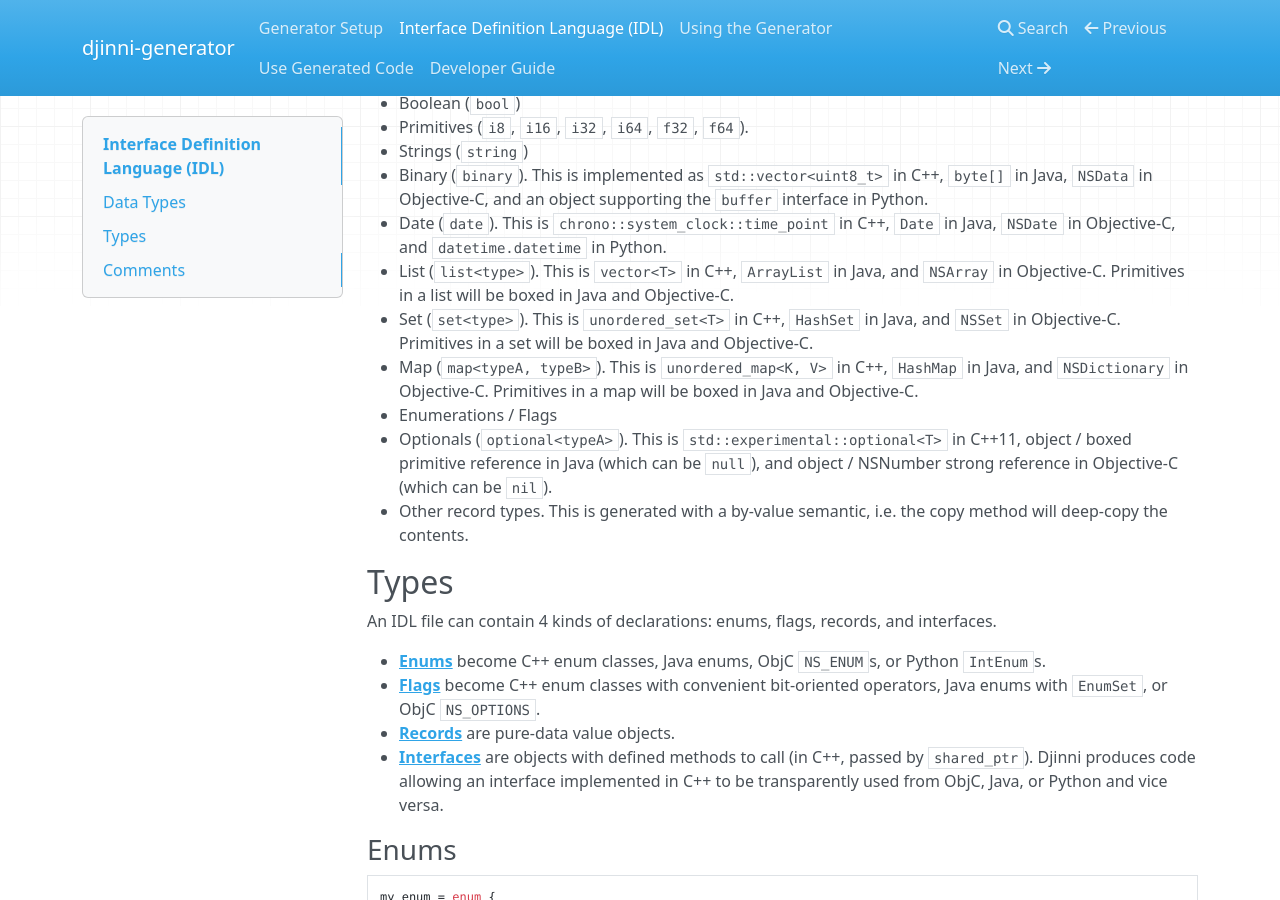
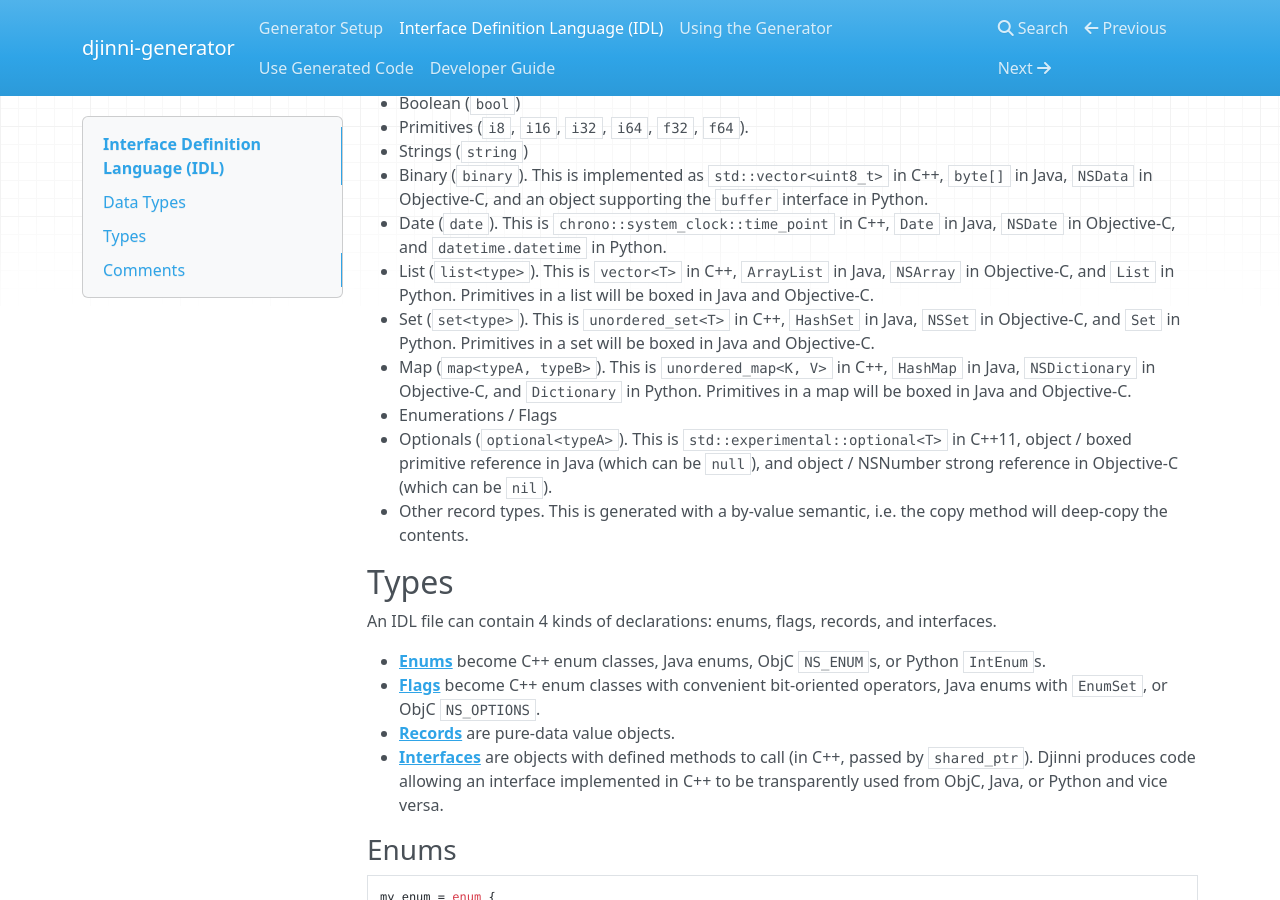
Before and after one commit to cross-language-cpp/djinni-generator, an MkDocs documentation site: the page built from docs/idl.md, in a window 1280 px wide and 900 px high, scrolled down 1418 px. Built offline with MkDocs 1.6.1, drawn with Linux system fonts in a browser that asks for light colours; nearby versions of some CDN libraries.

Commit message:
Add Python documentation for the basic data structures

```diff
--- a/docs/idl.md
+++ b/docs/idl.md
@@ -81,12 +81,13 @@
    `NSData` in Objective-C, and an object supporting the `buffer` interface in Python.
  - Date (`date`).  This is `chrono::system_clock::time_point` in C++, `Date` in Java,
    `NSDate` in Objective-C, and `datetime.datetime` in Python.
- - List (`list<type>`). This is `vector<T>` in C++, `ArrayList` in Java, and `NSArray`
-   in Objective-C. Primitives in a list will be boxed in Java and Objective-C.
- - Set (`set<type>`). This is `unordered_set<T>` in C++, `HashSet` in Java, and `NSSet` in
-   Objective-C. Primitives in a set will be boxed in Java and Objective-C.
- - Map (`map<typeA, typeB>`). This is `unordered_map<K, V>` in C++, `HashMap` in Java, and
-   `NSDictionary` in Objective-C. Primitives in a map will be boxed in Java and Objective-C.
+ - List (`list<type>`). This is `vector<T>` in C++, `ArrayList` in Java, `NSArray`
+   in Objective-C, and `List` in Python. Primitives in a list will be boxed in Java and Objective-C.
+ - Set (`set<type>`). This is `unordered_set<T>` in C++, `HashSet` in Java, `NSSet` in
+   Objective-C, and `Set` in Python. Primitives in a set will be boxed in Java and Objective-C.
+ - Map (`map<typeA, typeB>`). This is `unordered_map<K, V>` in C++, `HashMap` in Java,
+   `NSDictionary` in Objective-C, and `Dictionary` in Python. Primitives in a map will be boxed in Java
+   and Objective-C.
  - Enumerations / Flags
  - Optionals (`optional<typeA>`). This is `std::experimental::optional<T>` in C++11, object /
    boxed primitive reference in Java (which can be `null`), and object / NSNumber strong
```
